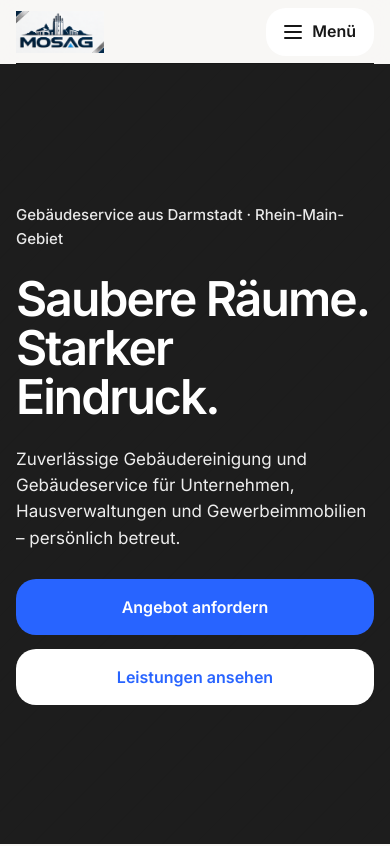
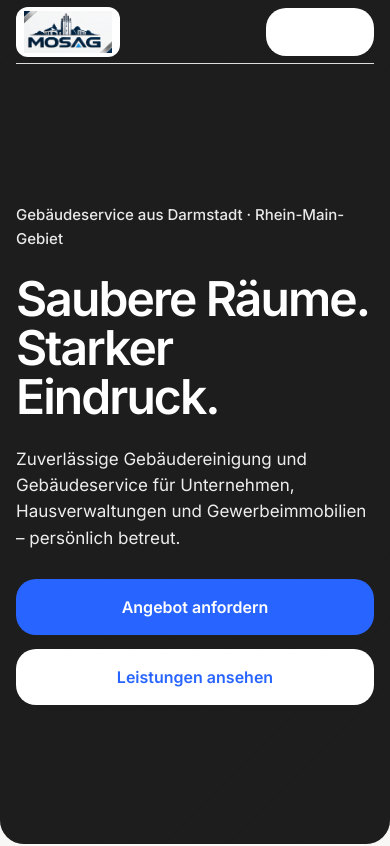
Before and after one commit to NaiFuse/mosag, an Astro site: page / in a window 390 px wide. Shown: the top 846 px of the page. Built offline with nearby package versions, Linux system fonts and the light colour scheme; Astro itself is replaced by a stand-in of ours.

Commit message:
Transparent navbar over hero, rounded hero bottom corners
Co-Authored-By: Claude Opus 5.5 <noreply@anthropic.com>

```diff
--- a/src/components/Header.astro
+++ b/src/components/Header.astro
@@ -26,3 +26,18 @@ const isActive = (href: string) => path.startsWith(href);
   </details>
  </div>
 </header>
+<script>
+ const header = document.querySelector<HTMLElement>('.site-header');
+ const hero = document.querySelector<HTMLElement>('.hero');
+ if (header) {
+  const update = () => {
+   const h = header.offsetHeight;
+   const overHero = !!hero && hero.getBoundingClientRect().bottom > h;
+   header.classList.toggle('on-dark', overHero);
+   header.classList.toggle('is-scrolled', !overHero && window.scrollY > 0);
+  };
+  update();
+  window.addEventListener('scroll', update, { passive: true });
+  window.addEventListener('resize', update);
+ }
+</script>
--- a/src/styles/global.css
+++ b/src/styles/global.css
@@ -17,6 +17,7 @@
   --radius-button: 20px;
   --content-max: 1440px;
   --gutter: clamp(16px, 3.6vw, 52px);
+  --header-h: 80px;
   --section-y: clamp(72px, 10vw, 160px);
   --gap: clamp(20px, 2.2vw, 32px);
 
@@ -86,15 +87,22 @@ h3 { font-size: var(--fs-h3); line-height: 1.1; letter-spacing: -0.03em; }
 /* Header ---------------------------------------------------------------- */
 .site-header {
   position: sticky; top: 0; z-index: 50;
-  background: rgba(248, 247, 245, .9);
-  -webkit-backdrop-filter: saturate(180%) blur(12px); backdrop-filter: saturate(180%) blur(12px);
+  background: transparent; color: var(--color-text);
+  transition: background-color .25s ease, color .25s ease, backdrop-filter .25s ease;
 }
-.header-inner { display: flex; align-items: center; gap: 24px; min-height: 80px; position: relative; }
+/* Once content scrolls underneath, add a light frosted backdrop for legibility */
+.site-header.is-scrolled {
+  background: rgba(248, 247, 245, .72);
+  -webkit-backdrop-filter: saturate(180%) blur(14px); backdrop-filter: saturate(180%) blur(14px);
+}
+/* While over the dark hero: fully transparent, white text */
+.site-header.on-dark { background: transparent; color: #fff; -webkit-backdrop-filter: none; backdrop-filter: none; }
+.header-inner { display: flex; align-items: center; gap: 24px; min-height: var(--header-h); position: relative; }
 .header-inner::after {
   content: ''; position: absolute; left: var(--gutter); right: var(--gutter); bottom: 0;
-  height: 1px; background: var(--color-text);
+  height: 1px; background: currentColor; opacity: .85;
 }
-.brand { flex-shrink: 0; display: block; }
+.brand { flex-shrink: 0; display: block; background: #fff; border-radius: 12px; padding: 4px 8px; }
 .brand img { width: 104px; height: auto; display: block; }
 .nav-desktop { display: flex; gap: clamp(20px, 2.6vw, 40px); margin-left: auto; }
 .nav-desktop a, .nav-mobile nav a:not(.btn) {
@@ -145,7 +153,10 @@ h3 { font-size: var(--fs-h3); line-height: 1.1; letter-spacing: -0.03em; }
 /* Hero ------------------------------------------------------------------ */
 .hero {
   position: relative; isolation: isolate; overflow: hidden;
-  min-height: max(520px, calc(100svh - 80px));
+  min-height: max(560px, 100svh);
+  margin-top: calc(-1 * var(--header-h));
+  padding-top: var(--header-h);
+  border-radius: 0 0 var(--radius-hero) var(--radius-hero);
   display: flex; color: #fff;
 }
 .hero-media { position: absolute; inset: 0; height: 100%; border-radius: 0; z-index: -2; }
@@ -312,8 +323,7 @@ form .btn { justify-self: start; }
 @media (max-width: 960px) {
   .nav-desktop, .header-cta { display: none; }
   .nav-mobile { display: block; }
-  .header-inner { min-height: 72px; }
-  .hero { min-height: max(520px, calc(100svh - 72px)); }
+  :root { --header-h: 72px; }
   .two-col, .about, .values, .contact-home, .split, .detail-grid, .contact-grid { grid-template-columns: 1fr; }
   .tall-media { aspect-ratio: 4 / 3; }
   .gallery { min-height: 0; grid-template-rows: auto auto; }
@@ -321,9 +331,9 @@ form .btn { justify-self: start; }
   .gallery .g2, .gallery .g3 { aspect-ratio: 1; height: auto; }
 }
 @media (max-width: 640px) {
-  .header-inner { min-height: 64px; }
+  :root { --header-h: 64px; }
   .brand img { width: 88px; }
-  .hero { min-height: max(480px, calc(100svh - 64px)); }
+  .hero { min-height: max(520px, 100svh); border-radius: 0 0 24px 24px; }
   .hero-content { gap: 24px; }
   .hero-kicker { font-size: 15px; }
   .btn-group { flex-direction: column; width: 100%; }
@@ -345,7 +355,7 @@ form .btn { justify-self: start; }
 
 /* Fixes after visual check */
 .section-muted .photo-placeholder { background-color: var(--color-surface); }
-.hero-media.photo-placeholder { padding-top: 24px; }
+.hero-media.photo-placeholder { padding-top: calc(var(--header-h) + 24px); }
 .stat-value { font-size: clamp(36px, 3.2vw, 48px); overflow-wrap: normal; hyphens: none; }
 .hero h1 { hyphens: none; }
 @media (max-width: 960px) { .hero-media .photo-note { display: none; } }
```
